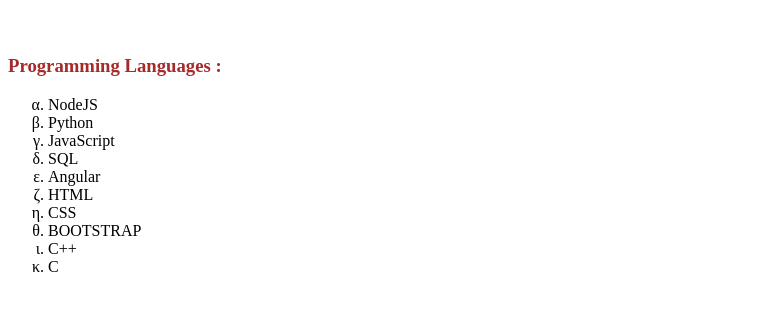
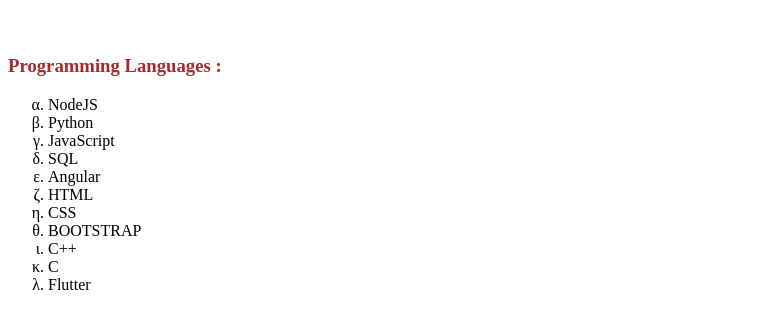
Before and after one commit to aradhana4102000/demo, a plain HTML site: page index.html in a window 1280 px wide. Shown: the part 48-376 px from the top of the page, without its empty margins (0-776 px from the left). Drawn offline with Linux system fonts and the light colour scheme.

Commit message:
Added Flutter

```diff
--- a/index.html
+++ b/index.html
@@ -12,4 +12,5 @@
     <li>BOOTSTRAP</li>
     <li>C++</li>
     <li>C</li>
+    <li>Flutter</li>
 </ol>
```
